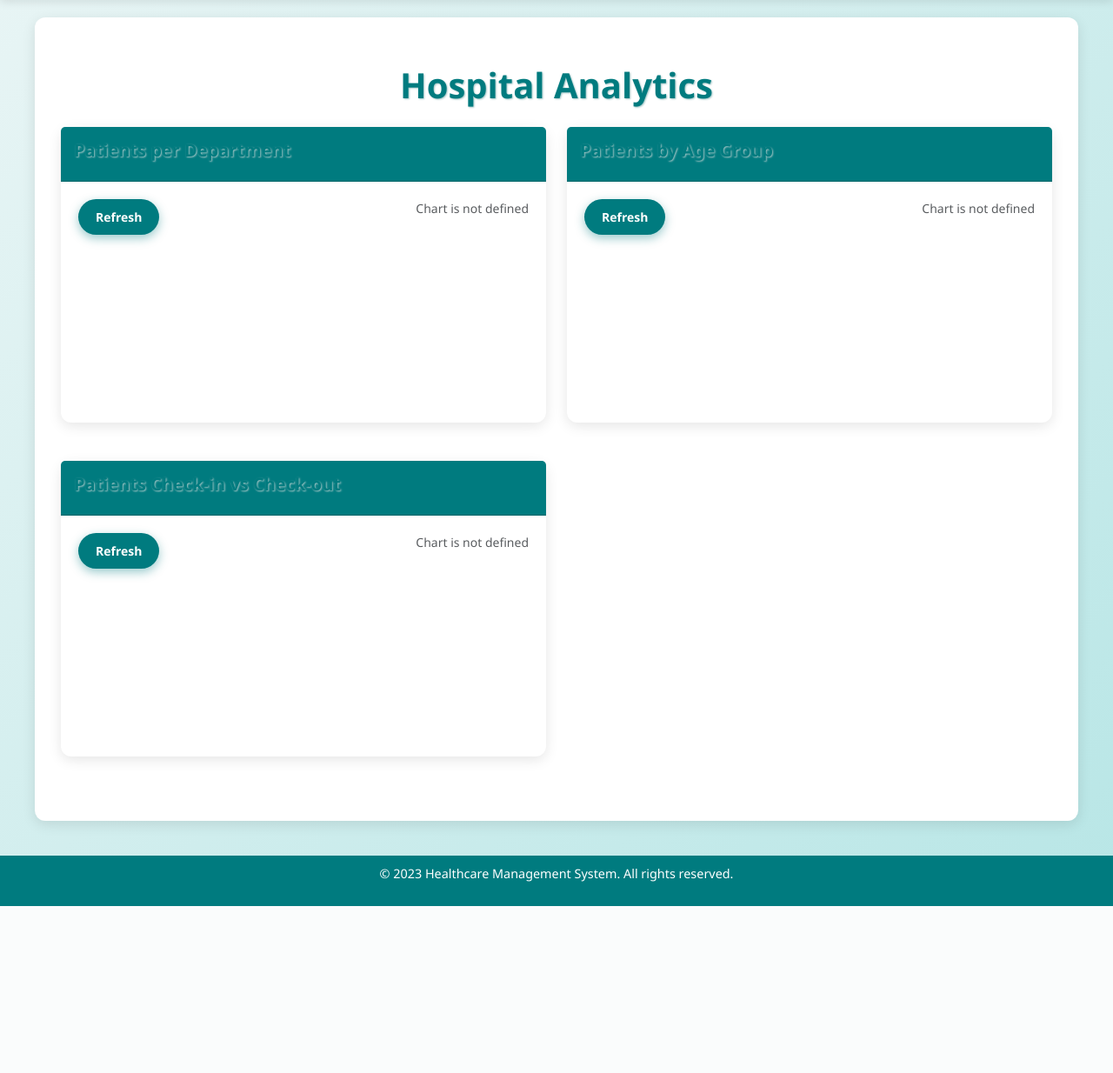
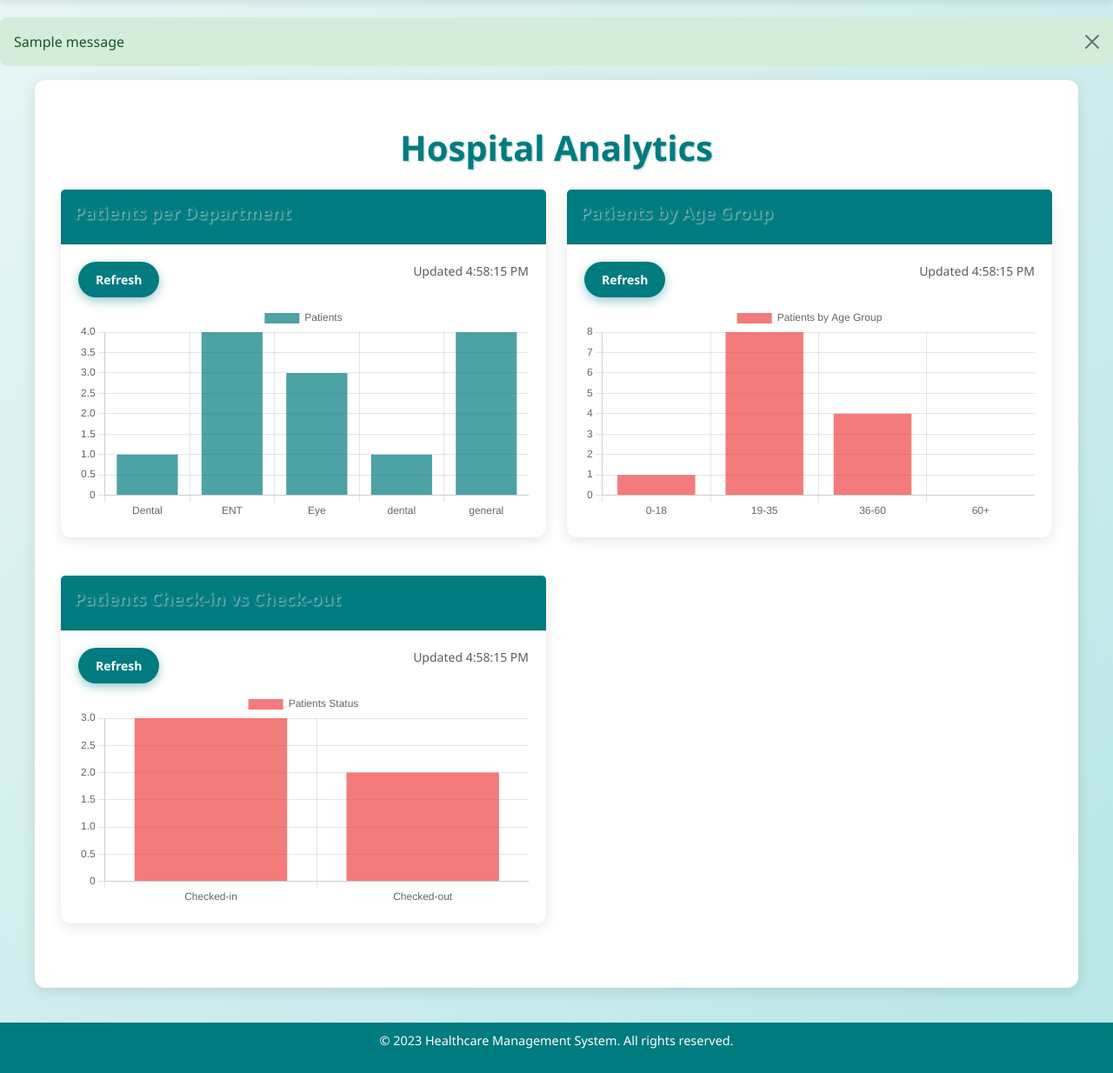
Before and after one commit to vishnu2006034/healthcare, a Flask app: page /analytics/dashboard in a window 1280 px wide. Shown: the part 78-1312 px from the top of the page at 87% size. Before the commit the page ends 1120 px from the top, so only its background shows below. Run offline with Flask 3, Linux system fonts and the light colour scheme; data comes from the database, SQL or seed files in the repository; both versions use the stored data as it was after the commit; one stand-in notice (Sample message) is shown; a map, chart or similar area stays blank.

Commit message:
alert system added

```diff
--- a/app.py
+++ b/app.py
@@ -123,10 +123,10 @@ def adminl():
         password = request.form.get('password')
         passes = Admin.query.filter_by(password=code).first()
         if password == passes.password:
-            flash('successfully login')
+            flash('successfully login', 'success')
             return redirect('adminp')
         else:
-            flash('check the password ')
+            flash('check the password ', 'error')
             return redirect(url_for('index'))
     return render_template('adminlogin.html')
 
@@ -165,12 +165,16 @@ def docreg():
         age = request.form.get('age')
         gender = request.form.get('gender')
         password = request.form.get('password')
-        picture = request.files['picture']
-        upload_folder = os.path.join(app.root_path, app.config['UPLOAD_FOLDER'])
-        os.makedirs(upload_folder, exist_ok=True)
-        filepath = os.path.join(upload_folder, picture.filename)  # for uploading the file
-        picture.save(filepath)
-        newdoc = Doctor(name=name, email=email, department=department, phone=phone, age=age, gender=gender, password=password,picture=picture.filename)
+        picture = request.files.get('picture')
+        if picture and picture.filename:
+            upload_folder = os.path.join(app.root_path, app.config['UPLOAD_FOLDER'])
+            os.makedirs(upload_folder, exist_ok=True)
+            filepath = os.path.join(upload_folder, picture.filename)  # for uploading the file
+            picture.save(filepath)
+            picture_path = 'profile_photo/' + picture.filename
+        else:
+            picture_path = None
+        newdoc = Doctor(name=name, email=email, department=department, phone=phone, age=age, gender=gender, password=password, picture=picture_path)
         db.session.add(newdoc)
         db.session.commit()
         flash("account is successfully created", "success")
@@ -190,6 +194,7 @@ def doclogin():
         if doc and doc.password == password:
             session['doctor_id'] = doc.id      # if the email and pass match show the profile
             login_user(doc)
+            flash('Login successful', 'success')
             return redirect(url_for('docpro'))
         else:
             flash("login details is wrong", "error")
@@ -308,10 +313,10 @@ def medl():
         password = request.form.get('password')
         passes = Medical.query.filter_by(password=code).first()
         if password == passes.password:
-            flash('successfully login')
+            flash('successfully login', 'success')
             return redirect('medp')
         else:
-            flash('check the password ')
+            flash('check the password ', 'error')
             return redirect(url_for('index'))
     return render_template('medlogin.html')
 
@@ -319,6 +324,14 @@ def medl():
 def medp():
     press = db.session.query(Prescription, Patient, Doctor).join(Patient, Prescription.patient_id == Patient.id).join(Doctor, Prescription.doctor_id == Doctor.id).join(Patientin, Patientin.patient_id == Patient.id).all()
     return render_template('medpage.html',press=press)
+
+@app.route('/delete_prescription/<int:prescription_id>', methods=['POST'])
+def delete_prescription(prescription_id):
+    prescription = Prescription.query.get_or_404(prescription_id)
+    db.session.delete(prescription)
+    db.session.commit()
+    flash('Prescription deleted successfully.', 'success')
+    return redirect(url_for('medp'))
 
 @app.route('/drugsreg',methods=['GET','POST'])
 def drugsreg():
@@ -434,8 +447,8 @@ def updatedrugs():
 
 @app.route('/drughistory')
 def drughistory():
-    prescriptions = db.session.query(Prescription, Patient, Doctor).join(Patient, Prescription.patient_id == Patient.id).join(Doctor, Prescription.doctor_id == Doctor.id).all()
-    return render_template("drughistory" ,prescriptions=prescriptions)
+    drug = db.session.query(DrugsHistory,Patient,Drugs).join(Patient,DrugsHistory.patient_id==Patient.id).join(Drugs,DrugsHistory.drugs_id==Drugs.id).all()
+    return render_template("drughistory" ,drugs=drug)
 
 @app.route('/docdrughistory')
 @login_required
--- a/models.py
+++ b/models.py
@@ -30,7 +30,7 @@ class Doctor(UserMixin, db.Model):
     email = db.Column(db.String, nullable=False)
     password = db.Column(db.String, nullable=False)
     department = db.Column(db.String, nullable=False)
-    picture = db.Column(db.String,nullable=False)
+    picture = db.Column(db.String, nullable=True, default='default_profile.png')
 
 class Patientin(db.Model):
     id = db.Column(db.Integer, primary_key=True)
--- a/templates/adminmain.html
+++ b/templates/adminmain.html
@@ -3,9 +3,9 @@
 {% block title %}Admin Page{% endblock %}
 
 {% block content %}
-    <div class="d-flex">
+    <div class="d-flex" style="min-height: 100vh; flex-direction: row;">
         <!-- Sidebar -->
-        <nav class="sidebar text-white p-3 vh-100" style="background-color: #007b7f;">
+        <nav class="sidebar text-white p-3" style="background-color: #007b7f; min-height: 100vh; position: sticky; top: 0;">
             <h5 class="mb-4">Menu</h5>
             <ul class="nav flex-column">
                 <li class="nav-item mb-2"><i class="fas fa-users me-2"></i> All Patients</li>
@@ -38,7 +38,7 @@
         </nav>
 
         <!-- Main Content -->
-        <div class="container-fluid p-4">
+        <div class="container-fluid p-4" style="flex-grow: 1;">
             <div class="d-flex justify-content-between align-items-center mb-4">
                 <h2>My Patients</h2>
                 <div class="w-50">
--- a/templates/analytics.html
+++ b/templates/analytics.html
@@ -7,55 +7,59 @@
     <h1 class="text-center my-4">Hospital Analytics</h1>
     <div class="row">
         <div class="col-md-6 mb-4">
-            <div class="card">
+            <div class="card" style="height: 400px;">
                 <div class="card-header">
                     <h5>Patients per Department</h5>
                 </div>
-                <div class="card-body">
+                <div class="card-body d-flex flex-column">
                     <div class="d-flex justify-content-between mb-2">
                         <button id="refreshPatients" class="btn btn-primary btn-sm">Refresh</button>
                         <span id="patientsStatus" class="text-muted small"></span>
                     </div>
-                    <canvas id="patientsChart"></canvas>
-                    <table class="table table-sm mt-3" id="patientsTable"></table>
+                    <div style="flex-grow: 1; position: relative;">
+                        <canvas id="patientsChart" style="height: 100%;"></canvas>
+                    </div>
                 </div>
             </div>
         </div>
 
         <div class="col-md-6 mb-4">
-            <div class="card">
+            <div class="card" style="height: 400px;">
                 <div class="card-header">
                     <h5>Patients by Age Group</h5>
                 </div>
-                <div class="card-body">
+                <div class="card-body d-flex flex-column">
                     <div class="d-flex justify-content-between mb-2">
                         <button id="refreshAge" class="btn btn-primary btn-sm">Refresh</button>
                         <span id="ageStatus" class="text-muted small"></span>
                     </div>
-                    <canvas id="ageChart"></canvas>
-                    <table class="table table-sm mt-3" id="ageTable"></table>
+                    <div style="flex-grow: 1; position: relative;">
+                        <canvas id="ageChart" style="height: 100%;"></canvas>
+                    </div>
                 </div>
             </div>
         </div>
 
         <div class="col-md-6 mb-4">
-            <div class="card">
+            <div class="card" style="height: 400px;">
                 <div class="card-header">
                     <h5>Patients Check-in vs Check-out</h5>
                 </div>
-                <div class="card-body">
+                <div class="card-body d-flex flex-column">
                     <div class="d-flex justify-content-between mb-2">
                         <button id="refreshStatus" class="btn btn-primary btn-sm">Refresh</button>
                         <span id="statusStatus" class="text-muted small"></span>
                     </div>
-                    <canvas id="statusChart"></canvas>
-                    <table class="table table-sm mt-3" id="statusTable"></table>
+                    <div style="flex-grow: 1; position: relative;">
+                        <canvas id="statusChart" style="height: 100%;"></canvas>
+                    </div>
                 </div>
             </div>
         </div>
     </div>
 </div>
 
+<script src="https://cdn.jsdelivr.net/npm/chart.js"></script>
 <script>
     // Helpers
     function byId(id){return document.getElementById(id)}
@@ -69,11 +73,7 @@
         options:{responsive:true, maintainAspectRatio:false, scales:{y:{beginAtZero:true}}}
       })
     }
-    function renderTable(el, obj, headers){
-      const labels = Object.keys(obj||{})
-      const rows = labels.map(k=>`<tr><td>${k}</td><td>${obj[k]}</td></tr>`).join('')
-      el.innerHTML = `<thead><tr>${headers.map(h=>`<th>${h}</th>`).join('')}</tr></thead><tbody>${rows}</tbody>`
-    }
+
 
     // Fetchers
     async function loadJSON(url){ const r = await fetch(url); if(!r.ok) throw new Error(`HTTP ${r.status}`); return r.json() }
@@ -84,7 +84,6 @@
         const data = await loadJSON('/analytics/patients-per-department')
         const {labels, data:vals} = toLabelsData(data)
         drawBarChart(byId('patientsChart'), labels, vals, 'Patients')
-        renderTable(byId('patientsTable'), data, ['Department','Patients'])
         status(s, `Updated ${new Date().toLocaleTimeString()}`)
       }catch(e){ status(s, e.message, true) }
     }
@@ -94,7 +93,6 @@
     const data = await loadJSON('/analytics/patients-by-age-group')
     const {labels, data:vals} = toLabelsData(data)
     drawBarChart(byId('ageChart'), labels, vals, 'Patients by Age Group','rgba(239,68,68,0.7)')
-    renderTable(byId('ageTable'), data, ['Age Group','Patients'])
     status(s, `Updated ${new Date().toLocaleTimeString()}`)
   }catch(e){ status(s, e.message, true) }
 }
@@ -108,7 +106,6 @@ refreshAge()
     const data = await loadJSON('/analytics/patients-checkin-status')
     const {labels, data:vals} = toLabelsData(data)
     drawBarChart(byId('statusChart'), labels, vals, 'Patients Status','rgba(239,68,68,0.7)')
-    renderTable(byId('statusTable'), data, ['Status','Patients'])
     status(s, `Updated ${new Date().toLocaleTimeString()}`)
   }catch(e){ status(s, e.message, true) }
 }
--- a/templates/base.html
+++ b/templates/base.html
@@ -207,6 +207,16 @@
         </div>
     </header>
     <main class="main-content">
+        {% with messages = get_flashed_messages(with_categories=true) %}
+            {% if messages %}
+                {% for category, message in messages %}
+                    <div class="alert alert-{{ 'danger' if category == 'error' else category }} alert-dismissible fade show" role="alert">
+                        {{ message }}
+                        <button type="button" class="btn-close" data-bs-dismiss="alert" aria-label="Close"></button>
+                    </div>
+                {% endfor %}
+            {% endif %}
+        {% endwith %}
         {% block content %}{% endblock %}
     </main>
     <footer class="footer">
--- a/templates/docreg.html
+++ b/templates/docreg.html
@@ -46,8 +46,8 @@
             <input type="password" id="password" name="password" required class="form-control" aria-label="Password">
         </div>
         <div class="mb-3">
-            <label for="photo" class="form-label">Photo:</label>
-            <input type="file" id="photo" name="picture" accept="image/*" required class="form-control" aria-label="Photo">
+            <label for="photo" class="form-label">Photo (optional):</label>
+            <input type="file" id="photo" name="picture" accept="image/*" class="form-control" aria-label="Photo">
         </div>
         <button type="submit" class="btn btn-primary w-100">Submit</button>
     </form>
--- a/templates/medpage.html
+++ b/templates/medpage.html
@@ -29,6 +29,7 @@
                 <th>Prescription</th>
                 <th>Date</th>
                 <th>Drugs</th>
+                <th>Actions</th>
             </tr>
         </thead>
         <tbody>
@@ -41,6 +42,11 @@
                 <td>{{ prescription.prescription_text }}</td>
                 <td>{{ prescription.date.strftime('%Y-%m-%d %H:%M:%S') }}</td>
                 <td><a href="{{ url_for('selectdrug', patient_id=patient.id) }}" class="btn btn-primary btn-sm">Select Drugs</a></td>
+                <td>
+                    <form action="{{ url_for('delete_prescription', prescription_id=prescription.id) }}" method="POST" style="display:inline;">
+                        <button type="submit" class="btn btn-danger btn-sm" onclick="return confirm('Are you sure you want to delete this prescription?')">Delete</button>
+                    </form>
+                </td>
             </tr>
             {% endfor %}
         </tbody>
--- a/templates/updatedrugs.html
+++ b/templates/updatedrugs.html
@@ -34,6 +34,7 @@
         </table>
         <button type="submit" class="btn btn-primary w-100">Update Quantities</button>
         <a href="{{ url_for('drugsreg') }}" class="btn btn-success w-100 mt-3">New Drug</a>
+        <a href="{{ url_for('medp') }}" class="btn btn-secondary w-100 mt-3">Back to Medical Page</a>
     </form>
 </div>
 {% endblock %}
```
Also changed, not shown: templates/checkin.html (+10 -0 lines), templates/checkout.html (+10 -0 lines), templates/docdrughistory.html (+22 -0 lines), templates/docprofile.html (+6 -2 lines), instance/database.db, 1 other file.
